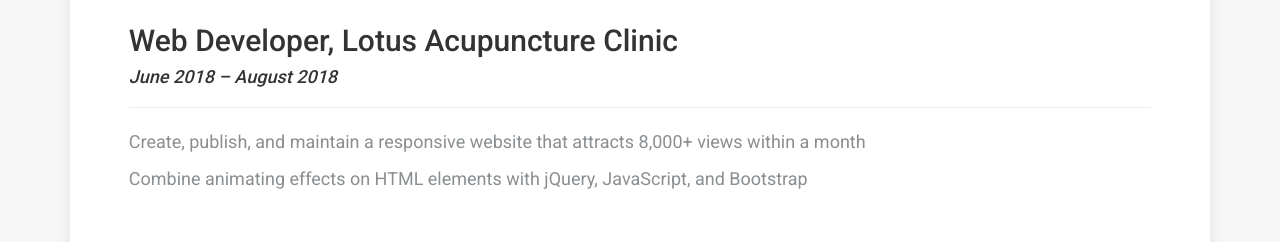
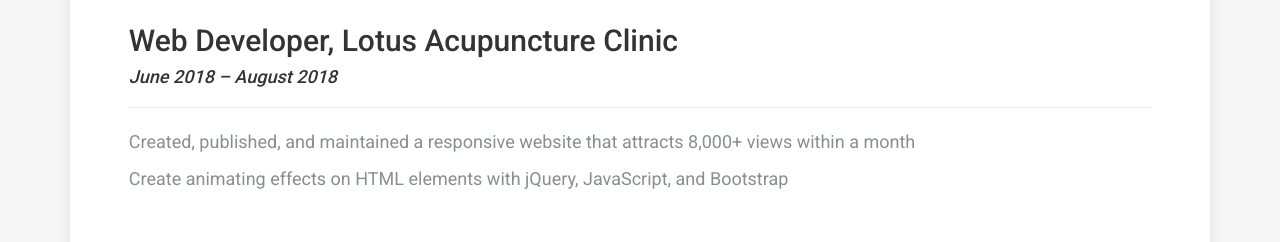
Before and after one commit to huyvuphat/personal-website, a plain HTML site: page index.html in a window 1280 px wide. Shown: the part 4720-4962 px from the top of the page. Drawn offline with Linux system fonts and the light colour scheme; animation ran at ten frames a second.

Commit message:
update description

```diff
--- a/index.html
+++ b/index.html
@@ -364,10 +364,10 @@
 							<hr />
 								<h5 class="muted regular">
 								<p>
-									Create, publish, and maintain a responsive website that attracts 8,000+ views within a month
+									Created, published, and maintained a responsive website that attracts 8,000+ views within a month
 								</p>
 							<p>
-								Combine animating effects on HTML elements with jQuery,  JavaScript, and Bootstrap
+								Create animating effects on HTML elements with jQuery,  JavaScript, and Bootstrap
 							</p>
 
 						</h5>
```
